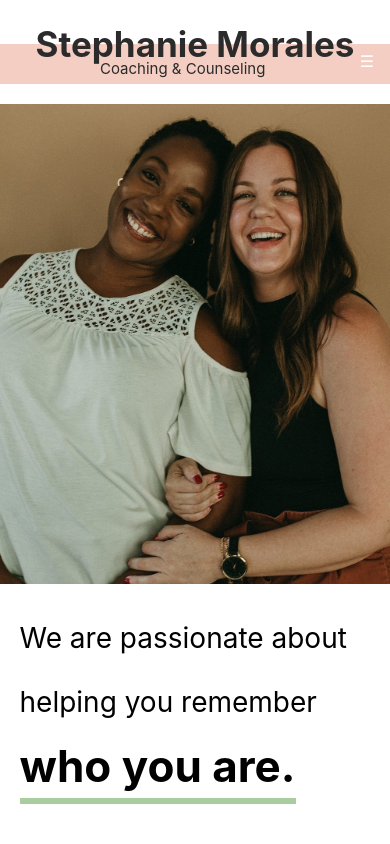
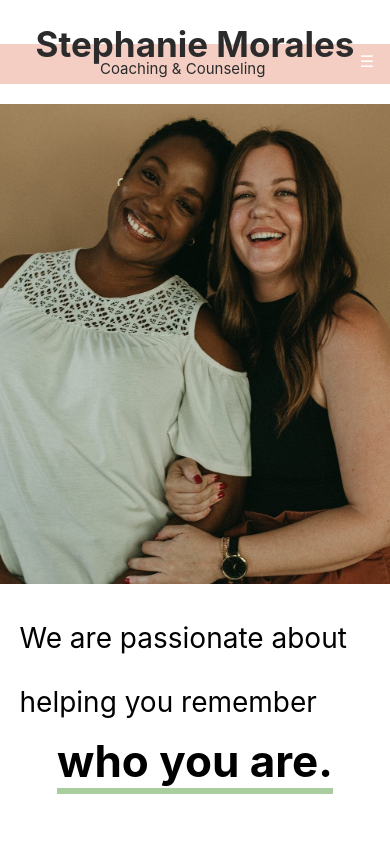
Before and after one commit to spiderthatcodes/embody, a React (Create React App) app in the folder client/: page /about in a window 390 px wide. Shown: the top 844 px of the page. Built offline with nearby package versions, Linux system fonts and the light colour scheme.

Commit message:
small changes

```diff
--- a/client/src/pages/About/About.tsx
+++ b/client/src/pages/About/About.tsx
@@ -20,17 +20,36 @@ import { useSelector } from 'react-redux';
 import { RootState } from '../../app/store';
 
 const About: FC = () => {
-    const isMobile = useSelector((store: RootState) => store?.isMobile?.isMobile);
+    const isMobile = useSelector(
+        (store: RootState) => store?.isMobile?.isMobile
+    );
 
     return (
-        <Layout isMobile={isMobile} >
+        <Layout isMobile={isMobile}>
             <TopImagePanel isMobile={isMobile}>
                 <LeftSide isMobile={isMobile}>
-                    <h1>We are passionate about helping you remember <span className='greenStuff'>who you are.</span></h1>
-                    <div></div>
+                    {isMobile ? (
+                        <>
+                            <h1>
+                                We are passionate about helping you remember
+                            </h1>
+                            <div>
+                                <span className='greenStuff'>who you are.</span>
+                            </div>
+                        </>
+                    ) : (
+                        <h1>
+                            We are passionate about helping you remember{' '}
+                            <span className='greenStuff'>who you are.</span>
+                        </h1>
+                    )}
+                    {/* <div></div> */}
                 </LeftSide>
                 <RightSide isMobile={isMobile}>
-                    <img src={laughing} alt="ladies laughing" />
+                    <img
+                        src={laughing}
+                        alt='ladies laughing'
+                    />
                 </RightSide>
             </TopImagePanel>
             <BioCardContainer>
--- a/client/src/pages/About/style.ts
+++ b/client/src/pages/About/style.ts
@@ -75,7 +75,7 @@ export const LeftSide = styled.div<{ isMobile?: boolean }>`
     h1 {
         text-align: left;
         width: ${({ isMobile }) => (isMobile ? '90%' : '35vw')};
-        margin-bottom: 100px;
+        margin-bottom:  ${({ isMobile }) => (isMobile ? '0' : '100px')};
         line-height: 64px;
         font-weight: 400;
         font-size: ${({ isMobile }) => (isMobile ? '28px' : '40px')};
@@ -89,7 +89,11 @@ export const LeftSide = styled.div<{ isMobile?: boolean }>`
         text-align: ${({ isMobile }) => (isMobile && 'right')};
     }
 
-    div {
+    #mobilespan {
+
+    }
+
+    #tanstripe {
         height: 25vh;
         width: 100%;
         background-color: ${colors.tan};
```
